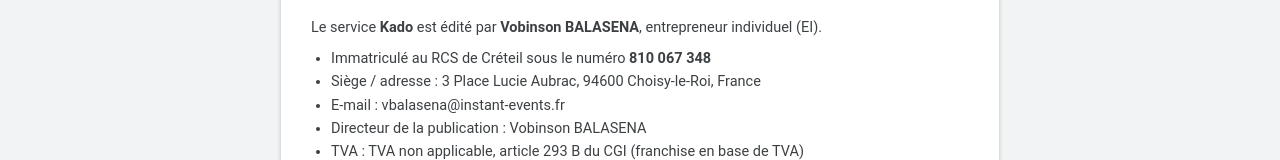
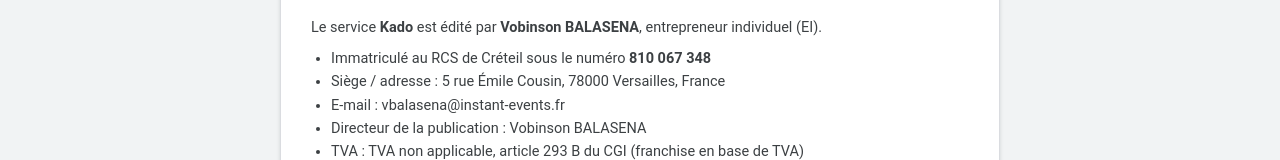
Before and after one commit to vbalasena-boop/kado, a Next.js app: page /legal/mentions in a window 1280 px wide. Shown: the part 194-354 px from the top of the page. Built offline with nearby package versions, Linux system fonts and the light colour scheme.

Commit message:
Mise a jour de l'adresse de l'editeur (Versailles) sur les mentions legales
Co-Authored-By: Claude Opus 4.8 <noreply@anthropic.com>
Claude-Session: https://claude.ai/code/session_01G3TSZBpapKAPJQdU5CiQBg

```diff
--- a/app/legal/mentions/page.tsx
+++ b/app/legal/mentions/page.tsx
@@ -12,7 +12,7 @@ export default function Mentions() {
       </p>
       <ul>
         <li>Immatriculé au RCS de Créteil sous le numéro <b>810&nbsp;067&nbsp;348</b></li>
-        <li>Siège / adresse : 3 Place Lucie Aubrac, 94600 Choisy-le-Roi, France</li>
+        <li>Siège / adresse : 5 rue Émile Cousin, 78000 Versailles, France</li>
         <li>E-mail : vbalasena@instant-events.fr</li>
         <li>Directeur de la publication : Vobinson BALASENA</li>
         <li>TVA : TVA non applicable, article 293 B du CGI (franchise en base de TVA)</li>
```
